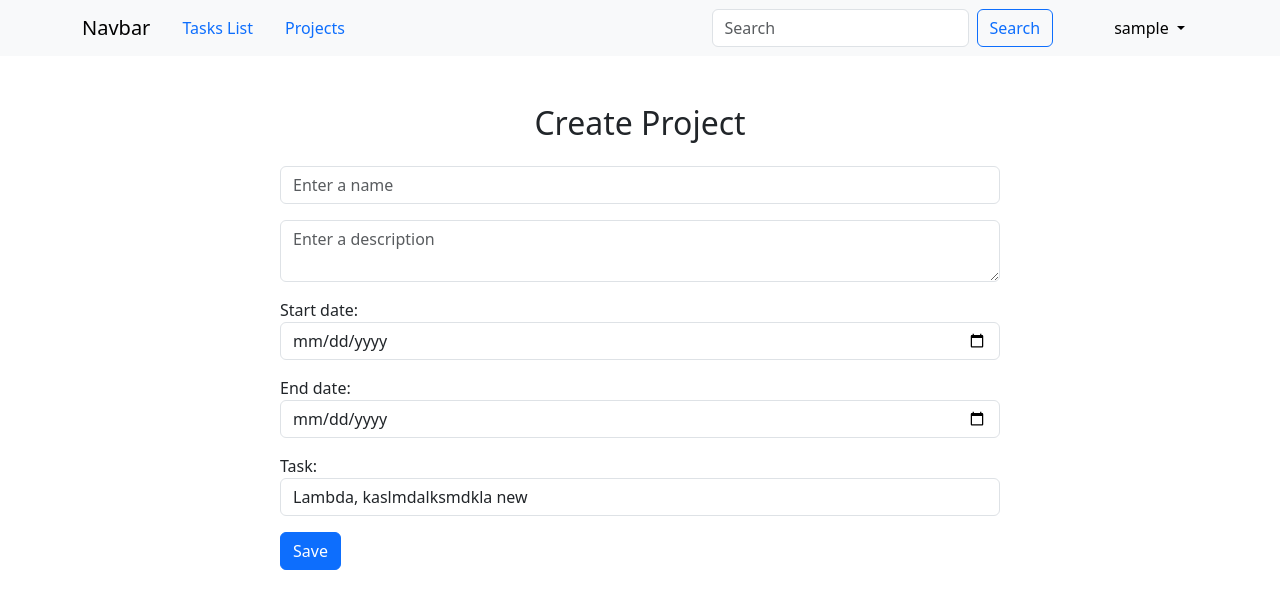
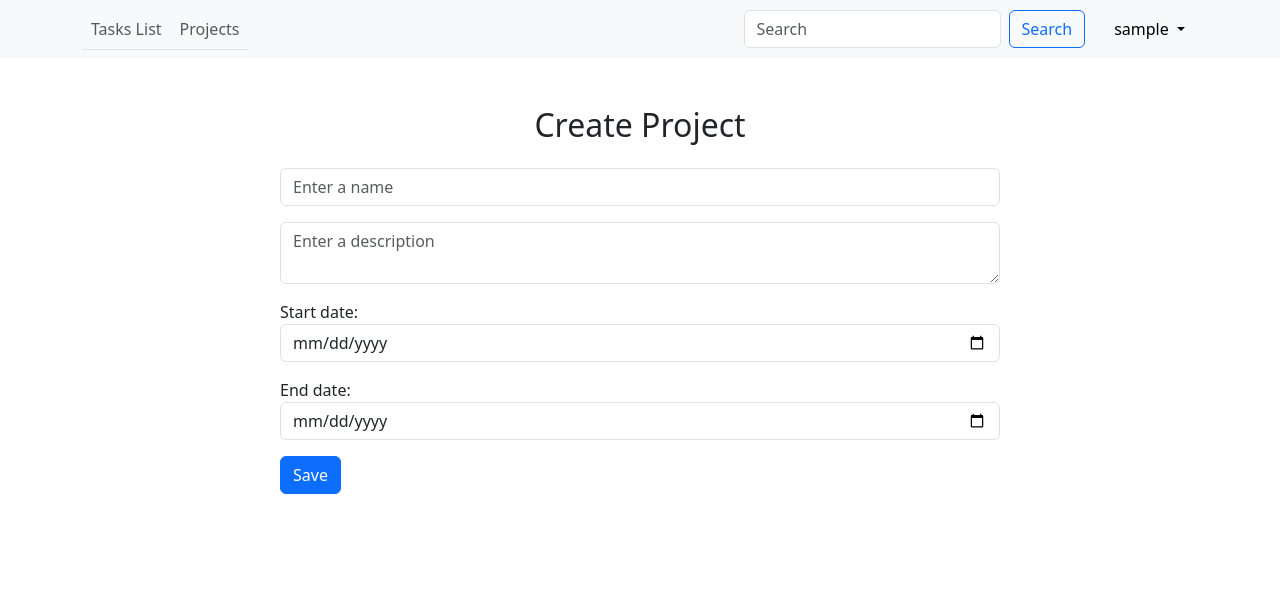
Before and after one commit to KeenGear/homework_70_dias_daribayev, a Django app: page /projects/create/ in a window 1280 px wide. Shown: the top 609 px of the page. Run offline with Django 4.2, Linux system fonts and the light colour scheme; the visitor is signed in with stand-in values (Sample User, id 1); data comes from the database, SQL or seed files in the repository; parts of the project's set-up code (start-up, migrations or seed data) failed here and were passed over.

Commit message:
Fixed Project and Task relation, slightly modified htmls

```diff
--- a/app/settings.py
+++ b/app/settings.py
@@ -75,7 +75,7 @@ WSGI_APPLICATION = 'app.wsgi.application'
 DATABASES = {
     'default': {
         'ENGINE': 'django.db.backends.postgresql',
-        'NAME': 'homework_52',
+        'NAME': 'postgres',
         'USER': 'postgres',
         'PASSWORD': 'Xamsters21',
         'HOST': 'localhost',
--- a/todoapp/forms.py
+++ b/todoapp/forms.py
@@ -1,6 +1,5 @@
 from django import forms
 from django.core.exceptions import ValidationError
-from django.forms.widgets import DateInput
 from .models import Project
 from .models import Task
 
@@ -8,13 +7,20 @@ from .models import Task
 class TaskForm(forms.ModelForm):
     class Meta:
         model = Task
-        fields = ['summary', 'description', 'status', 'tags']
+        fields = ['summary', 'description', 'status', 'tags', 'project_id']
         widgets = {
             'title': forms.TextInput(attrs={'class': 'form-control'}),
             'description': forms.Textarea(attrs={'class': 'form-control'}),
             'status': forms.Select(attrs={'class': 'form-control'}),
             'tags': forms.SelectMultiple(attrs={'class': 'form-control'}),
+            'project_id': forms.Select(attrs={'class': 'form-control'}),
         }
+
+    def __init__(self, *args, **kwargs):
+        super().__init__(*args, **kwargs)
+        self.fields['project_id'].queryset = Project.objects.all()
+        self.fields['project_id'].empty_label = None
+        self.fields['project_id'].label = 'Project'
 
     def clean_summary(self):
         summary = self.cleaned_data.get('summary')
@@ -32,16 +38,9 @@ class TaskForm(forms.ModelForm):
 class ProjectForm(forms.ModelForm):
     class Meta:
         model = Project
-        fields = ['name', 'description', 'start_date', 'end_date', 'task_id']
+        fields = ['name', 'description', 'start_date', 'end_date']
         widgets = {
             'description': forms.Textarea(attrs={'rows': 4}),
             'start_date': forms.DateInput(attrs={'type': 'date', 'class': 'form-control'}),
             'end_date': forms.DateInput(attrs={'type': 'date', 'class': 'form-control'}),
-            'task_id': forms.Select(attrs={'class': 'form-control'}),
         }
-
-    def __init__(self, *args, **kwargs):
-        super().__init__(*args, **kwargs)
-        self.fields['task_id'].queryset = Task.objects.all()
-        self.fields['task_id'].empty_label = None
-        self.fields['task_id'].label = 'Task'
--- a/todoapp/templates/base.html
+++ b/todoapp/templates/base.html
@@ -4,74 +4,67 @@
     <meta charset="UTF-8">
     <link href="https://cdn.jsdelivr.net/npm/bootstrap@5.3.0-alpha1/dist/css/bootstrap.min.css" rel="stylesheet"
           integrity="sha384-GLhlTQ8iRABdZLl6O3oVMWSktQOp6b7In1Zl3/Jr59b6EGGoI1aFkw7cmDA6j6gD" crossorigin="anonymous">
-    <script src="https://cdn.jsdelivr.net/npm/bootstrap@5.1.3/dist/js/bootstrap.bundle.min.js"
-            integrity="sha384-ka7Sk0Gln4gmtz2MlQnikT1wXgYsOg+OMhuP+IlRH9sENBO0LRn5q+8nbTov4+1p"
-            crossorigin="anonymous"></script>
     <title>{% block title %}{% endblock %}</title>
 </head>
 <body>
-<nav class="navbar bg-body-tertiary">
+<nav class="navbar navbar-expand-lg navbar-light bg-light">
     <div class="container">
-        <div class="d-flex justify-content-start">
-            <a class="navbar-brand">Navbar</a>
-            <ul class="nav">
+        <button class="navbar-toggler" type="button" data-bs-toggle="collapse" data-bs-target="#navbarNav"
+                aria-controls="navbarNav" aria-expanded="false" aria-label="Toggle navigation">
+            <span class="navbar-toggler-icon"></span>
+        </button>
+        <div class="collapse navbar-collapse" id="navbarNav">
+            <ul class="navbar-nav nav-tabs">
                 <li class="nav-item">
-                    <a class="nav-link" href="{% url 'task_list' %}">Tasks List</a>
+                    <a class="nav-link {% if request.resolver_match.url_name == 'task_list' %}active{% endif %}"
+                       href="{% url 'task_list' %}">Tasks List</a>
                 </li>
                 <li class="nav-item">
-                    <a class="nav-link" href="{% url 'project_list' %}">Projects</a>
+                    <a class="nav-link {% if request.resolver_match.url_name == 'project_list' %}active{% endif %}"
+                       href="{% url 'project_list' %}">Projects</a>
                 </li>
             </ul>
         </div>
-        <div class="d-flex justify-content-end g-3">
-            <form class="d-flex" action="{% url 'search' %}" method="get">
-                <input class="form-control me-2 float-end" type="search" placeholder="Search" aria-label="Search"
-                       name="q">
+        <div class="d-flex align-items-center">
+            <form class="d-flex me-3" action="{% url 'search' %}" method="get">
+                <input class="form-control me-2" type="search" placeholder="Search" aria-label="Search" name="q">
                 <button class="btn btn-outline-primary" type="submit">Search</button>
             </form>
-            <div class="dropdown-center justify-content-end ps-5">
-                <button class="btn btn-light dropdown-toggle" type="button" data-bs-toggle="dropdown"
-                        aria-expanded="false">
+            <div class="dropdown">
+                <button class="btn btn-light dropdown-toggle" type="button" id="dropdownMenuButton"
+                        data-bs-toggle="dropdown" aria-expanded="false">
                     {% if user.is_authenticated %}
                         {{ user.username }}
                     {% else %}
                         Anonim
                     {% endif %}
                 </button>
-                <ul class="dropdown-menu">
+                <ul class="dropdown-menu dropdown-menu-end" aria-labelledby="dropdownMenuButton">
                     {% if user.is_superuser %}
-                        <li>
-                            <a class="dropdown-item" href="{% url 'project_create' %}">Create New Project</a>
-                        </li>
-                        <li>
-                            <a class="dropdown-item" href="{% url 'task_create' %}">Create New Task</a>
-                        </li>
+                        <li><a class="dropdown-item" href="{% url 'project_create' %}">Create New Project</a></li>
+                        <li><a class="dropdown-item" href="{% url 'task_create' %}">Create New Task</a></li>
                     {% endif %}
                     <li>
                         {% if user.is_authenticated %}
-                            <a href="{% url 'logout' %}" class="text-decoration-none dropdown-item">
-                                Log Out
+                            <a href="{% url 'logout' %}" class="dropdown-item">Log Out
                                 <svg xmlns="http://www.w3.org/2000/svg" width="16" height="16" fill="currentColor"
                                      class="bi bi-box-arrow-right" viewBox="0 0 16 16">
                                     <path fill-rule="evenodd"
-                                          d="M10 12.5a.5.5 0 0 1-.5.5h-8a.5.5 0 0 1-.5-.5v-9a.5.5 0 0 1 .5-.5h8a.5.5 0 0 1 .5.5v2a.5.5 0 0 0 1 0v-2A1.5 1.5 0 0 0 9.5 2h-8A1.5 1.5 0 0 0 0 3.5v9A1.5 1.5 0 0 0 1.5 14h8a1.5 1.5 0 0 0 1.5-1.5v-2a.5.5 0 0 0-1 0v2z"></path>
+                                          d="M10 12.5a.5.5 0 0 1-.5.5h-8a.5.5 0 0 1-.5-.5v-9a.5.5 0 0 1 .5-.5h8a.5.5 0 0 1 .5.5v2a.5.5 0 0 0 1 0v-2A1.5 1.5 0 0 0 9.5 2h-8A1.5 1.5 0 0 0 0 3.5v9A1.5 1.5 0 0 0 1.5 14h8a1.5 1.5 0 0 0 1.5-1.5v-2a.5.5 0 0 0-1 0v2z"/>
                                     <path fill-rule="evenodd"
-                                          d="M15.854 8.354a.5.5 0 0 0 0-.708l-3-3a.5.5 0 0 0-.708.708L14.293 7.5H5.5a.5.5 0 0 0 0 1h8.793l-2.147 2.146a.5.5 0 0 0 .708.708l3-3z"></path>
+                                          d="M15.854 8.354a.5.5 0 0 0 0-.708l-3-3a.5.5 0 0 0-.708.708L14.293 7.5H5.5a.5.5 0 0 0 0 1h8.793l-2.147 2.146a.5.5 0 0 0 .708.708l3-3z"/>
                                 </svg>
                             </a>
                         {% else %}
-                            <p>
-                                <a href="{% url 'login' %}" class="text-decoration-none dropdown-item">
-                                    Log In
+                            <a href="{% url 'login' %}" class="dropdown-item">Log In
                                 <svg xmlns="http://www.w3.org/2000/svg" width="16" height="16" fill="currentColor"
                                      class="bi bi-box-arrow-in-left" viewBox="0 0 16 16">
                                     <path fill-rule="evenodd"
-                                              d="M10 3.5a.5.5 0 0 0-.5-.5h-8a.5.5 0 0 0-.5.5v9a.5.5 0 0 0 .5.5h8a.5.5 0 0 0 .5-.5v-2a.5.5 0 0 1 1 0v2A1.5 1.5 0 0 1 9.5 14h-8A1.5 1.5 0 0 1 0 12.5v-9A1.5 1.5 0 0 1 1.5 2h8A1.5 1.5 0 0 1 11 3.5v2a.5.5 0 0 1-1 0v-2z"></path>
+                                          d="M10 3.5a.5.5 0 0 0-.5-.5h-8a.5.5 0 0 0-.5.5v9a.5.5 0 0 0 .5.5h8a.5.5 0 0 0 .5-.5v-2a.5.5 0 0 1 1 0v2A1.5 1.5 0 0 1 9.5 14h-8A1.5 1.5 0 0 1 0 12.5v-9A1.5 1.5 0 0 1 1.5 2h8A1.5 1.5 0 0 1 11 3.5v2a.5.5 0 0 1-1 0v-2z"/>
                                     <path fill-rule="evenodd"
-                                              d="M4.146 8.354a.5.5 0 0 1 0-.708l3-3a.5.5 0 1 1 .708.708L5.707 7.5H14.5a.5.5 0 0 1 0 1H5.707l2.147 2.146a.5.5 0 0 1-.708.708l-3-3z"></path>
+                                          d="M4.146 8.354a.5.5 0 0 1 0-.708l3-3a.5.5 0 1 1 .708.708L5.707 7.5H14.5a.5.5 0 0 1 0 1H5.707l2.147 2.146a.5.5 0 0 1-.708.708l-3-3z"/>
                                 </svg>
                             </a>
-                            </p>
                         {% endif %}
                     </li>
                 </ul>
@@ -82,5 +75,14 @@
 <div class="container align-content-center pt-5">
     {% block content %}{% endblock %}
 </div>
+{% if is_paginated %}
+    {% include 'pagination.html' %}
+{% endif %}
+<script src="https://cdn.jsdelivr.net/npm/@popperjs/core@2.11.6/dist/umd/popper.min.js"
+        integrity="sha384-oBqDVmMz9ATKxIep9tiCxS/Z9fNfEXiDAYTujMAeBAsjFuCZSmKbSSUnQlmh/jp3"
+        crossorigin="anonymous"></script>
+<script src="https://cdn.jsdelivr.net/npm/bootstrap@5.3.0-alpha1/dist/js/bootstrap.min.js"
+        integrity="sha384-mQ93GR66B00ZXjt0YO5KlohRA5SY2XofN4zfuZxLkoj1gXtW8ANNCe9d5Y3eG5eD"
+        crossorigin="anonymous"></script>
 </body>
 </html>
--- a/todoapp/templates/project/project_form.html
+++ b/todoapp/templates/project/project_form.html
@@ -37,10 +37,6 @@
             {{ form.end_date.label_tag }}
             {{ form.end_date }}
           </div>
-          <div class="form-group mb-3">
-            {{ form.task_id.label_tag }}
-            {{ form.task_id }}
-          </div>
           <button type="submit" class="btn btn-primary">Save</button>
         </form>
       </div>
--- a/todoapp/templates/task_list.html
+++ b/todoapp/templates/task_list.html
@@ -17,7 +17,7 @@
                     <th>Tags</th>
                     <th>Created at</th>
                     <th>Updated at</th>
-                    <th>Actions</th>
+                    <th>Project</th>
                 </tr>
                 </thead>
                 <tbody>
@@ -29,8 +29,7 @@
                         <td>{{ task.summary|slice:":10" }}</td>
                         <td>{{ task.description|slice:":20" }}</td>
                         <td>
-                            <span class="badge text-bg-light">
-                                {{ task.status }}
+                            <span class="badge {% if task.status == 'New' %}bg-primary{% elif task.status == 'In Progress' %}bg-warning{% elif task.status == 'Done' %}bg-success{% endif %}">{{ task.status }}
                             </span>
                         </td>
                         <td>
@@ -40,6 +39,7 @@
                         </td>
                         <td>{{ task.created_at|date:'Y-m-d H:i:s'|slice:":16" }}</td>
                         <td>{{ task.updated_at|date:'Y-m-d H:i:s'|slice:":16" }}</td>
+                        <td>{{ task.project_id.name }}</td>
                         <td>
                             <a href="{% url 'task_detail' task.pk %}" class="btn btn-primary">View</a>
                             {% if user.is_superuser %}
--- a/todoapp/views.py
+++ b/todoapp/views.py
@@ -51,6 +51,11 @@ class TaskDeleteView(LoginRequiredMixin, DeleteView):
         else:
             return reverse_lazy('task_list')
 
+    def delete(self, request, *args, **kwargs):
+        self.object = self.get_object()
+        self.object.delete()
+        return HttpResponseRedirect(self.get_success_url())
+
 
 class TaskDeleteSelectedView(LoginRequiredMixin, View):
     def post(self, request):
@@ -68,6 +73,12 @@ class ProjectListView(ListView):
 
     def get_queryset(self):
         return Project.objects.filter(is_deleted=False)
+
+    def get_context_data(self, **kwargs):
+        context = super().get_context_data(**kwargs)
+        for project in context['projects']:
+            project.tasks.set(Task.objects.filter(project_id=project.id))
+        return context
 
 
 class ProjectCreateView(LoginRequiredMixin, CreateView):
```
Also changed, not shown: todoapp/models.py (+16 -6 lines), todoapp/templates/project/project_list.html (+18 -7 lines), todoapp/templates/task_form.html (+11 -2 lines), todoapp/migrations/0010_remove_project_task_id_project_tasks_id_and_more.py (added), todoapp/migrations/0011_remove_task_project_task_project_id.py (added), todoapp/migrations/0012_alter_task_status.py (added), todoapp/migrations/0013_alter_task_status.py (added). Lines whose indentation alone changed are shown as unchanged.
